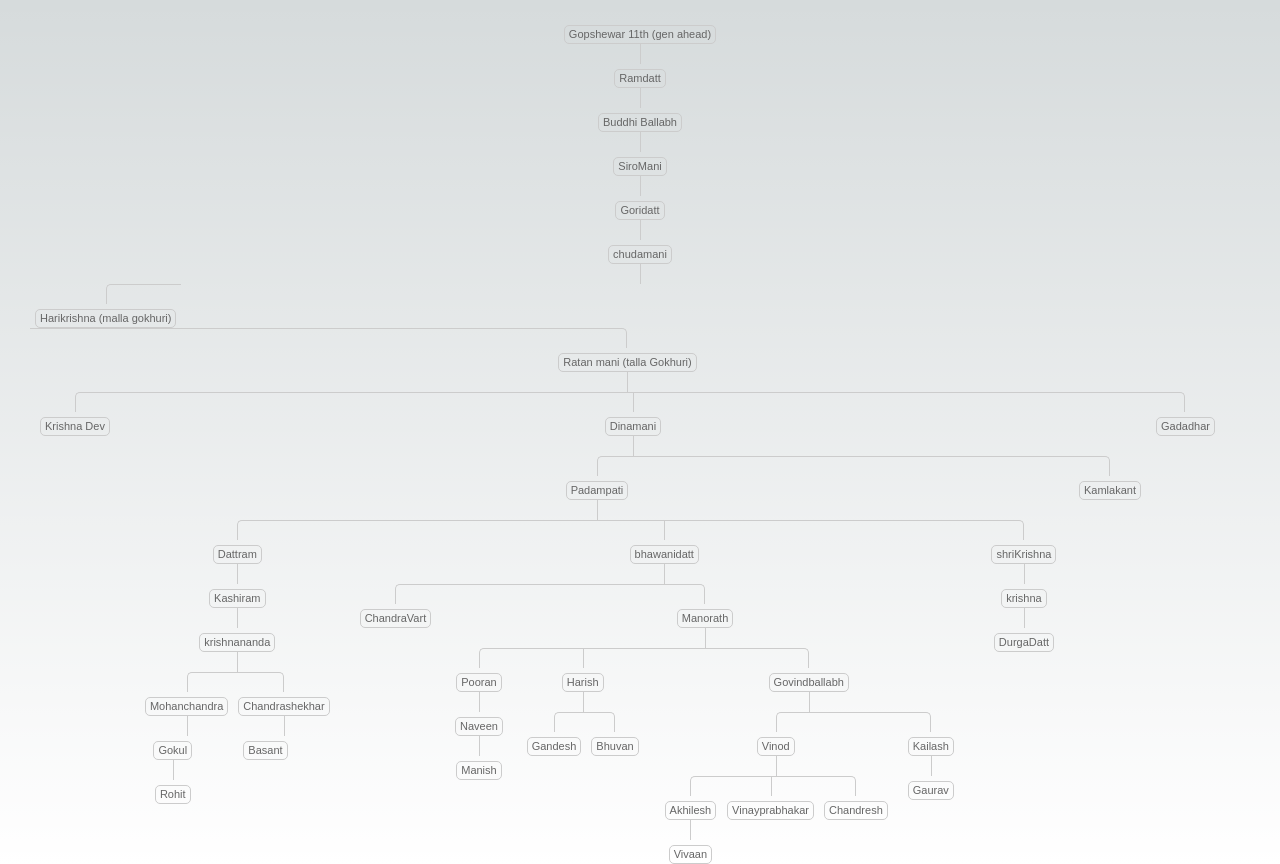
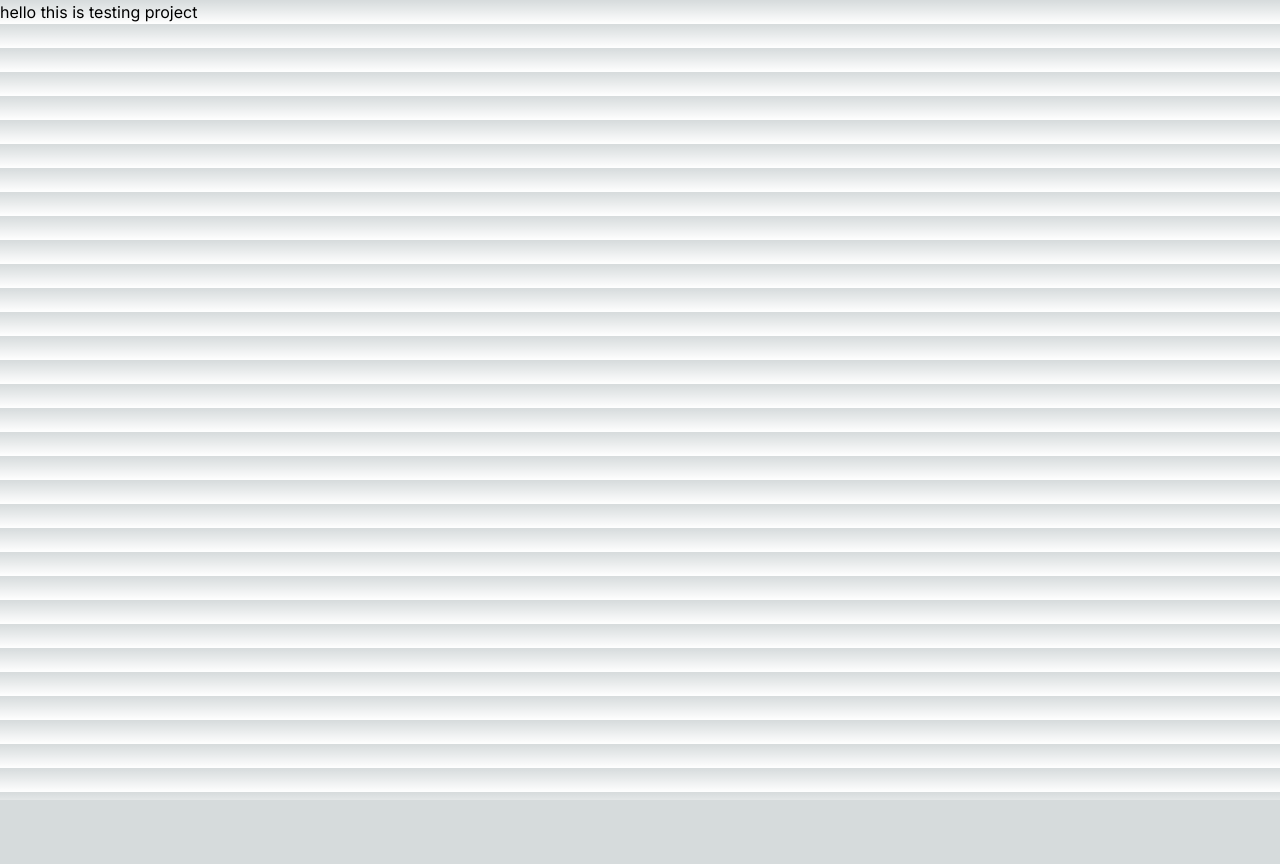
Before and after one commit to can2112/pants-of-uttarakhand, a Next.js app: page / in a window 1280 px wide. After the commit the page ends 800 px from the top, so only its background shows below. Built offline with nearby package versions, Linux system fonts and the light colour scheme.

Commit message:
testing zero downtime

```diff
--- a/app/page.tsx
+++ b/app/page.tsx
@@ -9,7 +9,7 @@ const App = () => {
 const treeRendering = (treeData: any) => {
   return (
     <>
-      <ul className="relative py-2">
+      {/* <ul className="relative py-2">
         {treeData?.map((item: any) => {
           return (
             <li className={`${item.name} px-1 py-2`} key={item.id}>
@@ -20,7 +20,8 @@ const treeRendering = (treeData: any) => {
             </li>
           );
         })}
-      </ul>
+      </ul> */}
+      <div>hello this is testing project</div>
     </>
   );
 };
```
